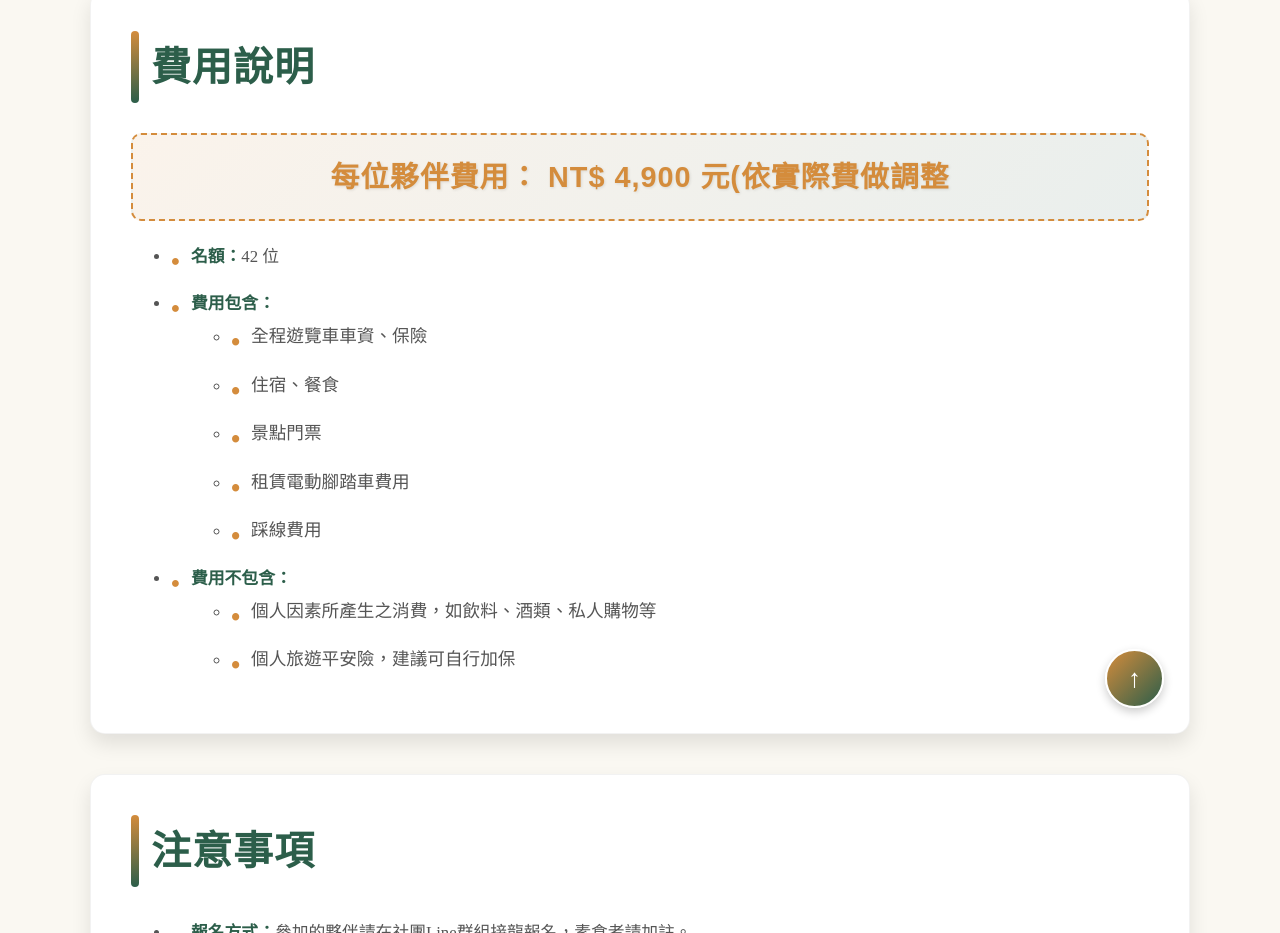
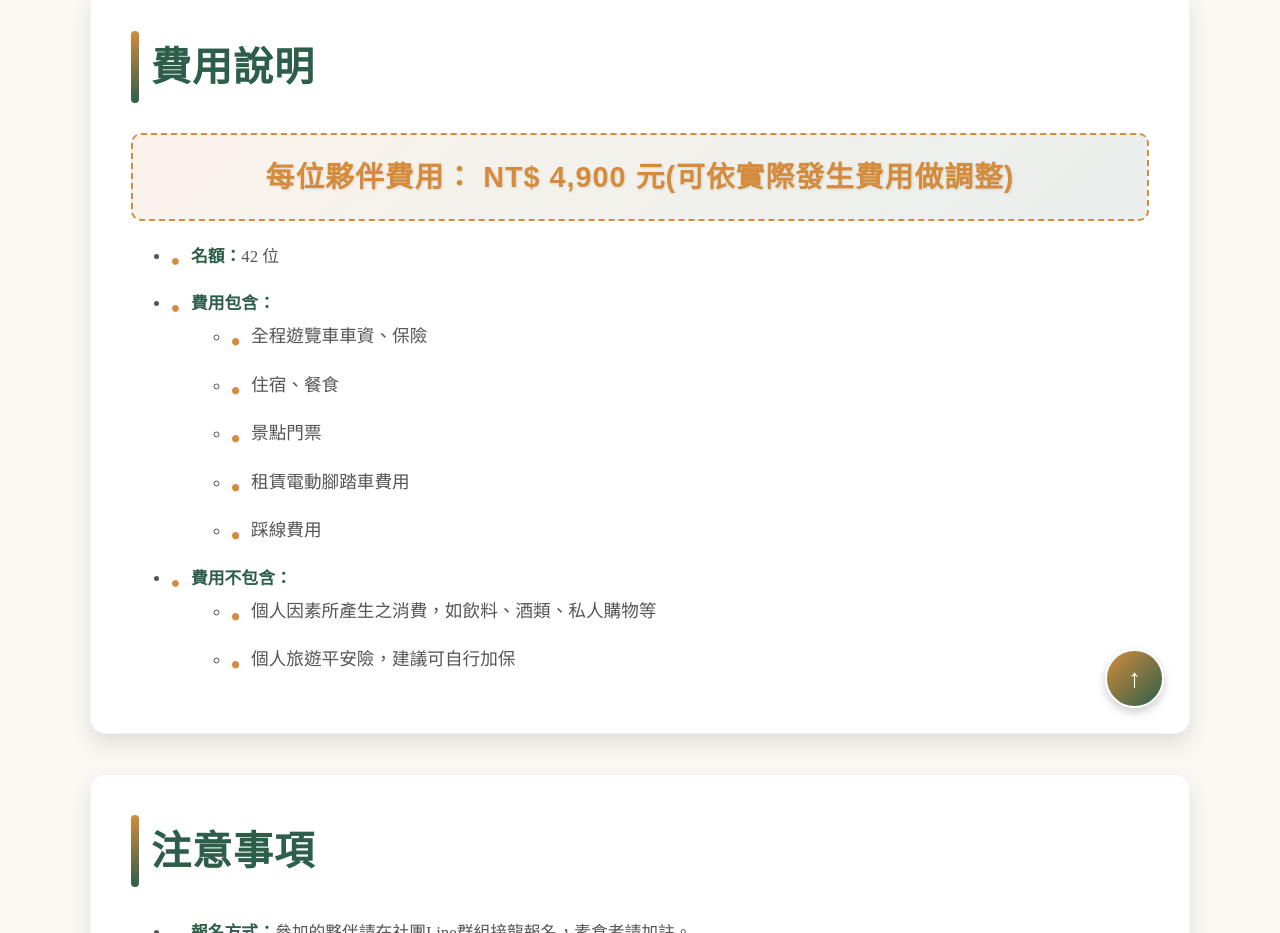
Before and after one commit to king763573/Eight-virtues, a plain HTML site: page 1021/index.html in a window 1280 px wide. Shown: the part 4194-5127 px from the top of the page. Drawn offline with Linux system fonts and the light colour scheme.

Commit message:
Update index.html

```diff
--- a/1021/index.html
+++ b/1021/index.html
@@ -537,7 +537,7 @@
         <!-- 費用說明 -->
         <section id="cost" class="section">
             <h2>費用說明</h2>
-            <p>每位夥伴費用： NT$ 4,900 元(依實際費做調整</p>
+            <p>每位夥伴費用： NT$ 4,900 元(可依實際發生費用做調整)</p>
             <ul class="info-list">
                 <li><strong>名額：</strong>42 位</li>
                 <li><strong>費用包含：</strong>
```
